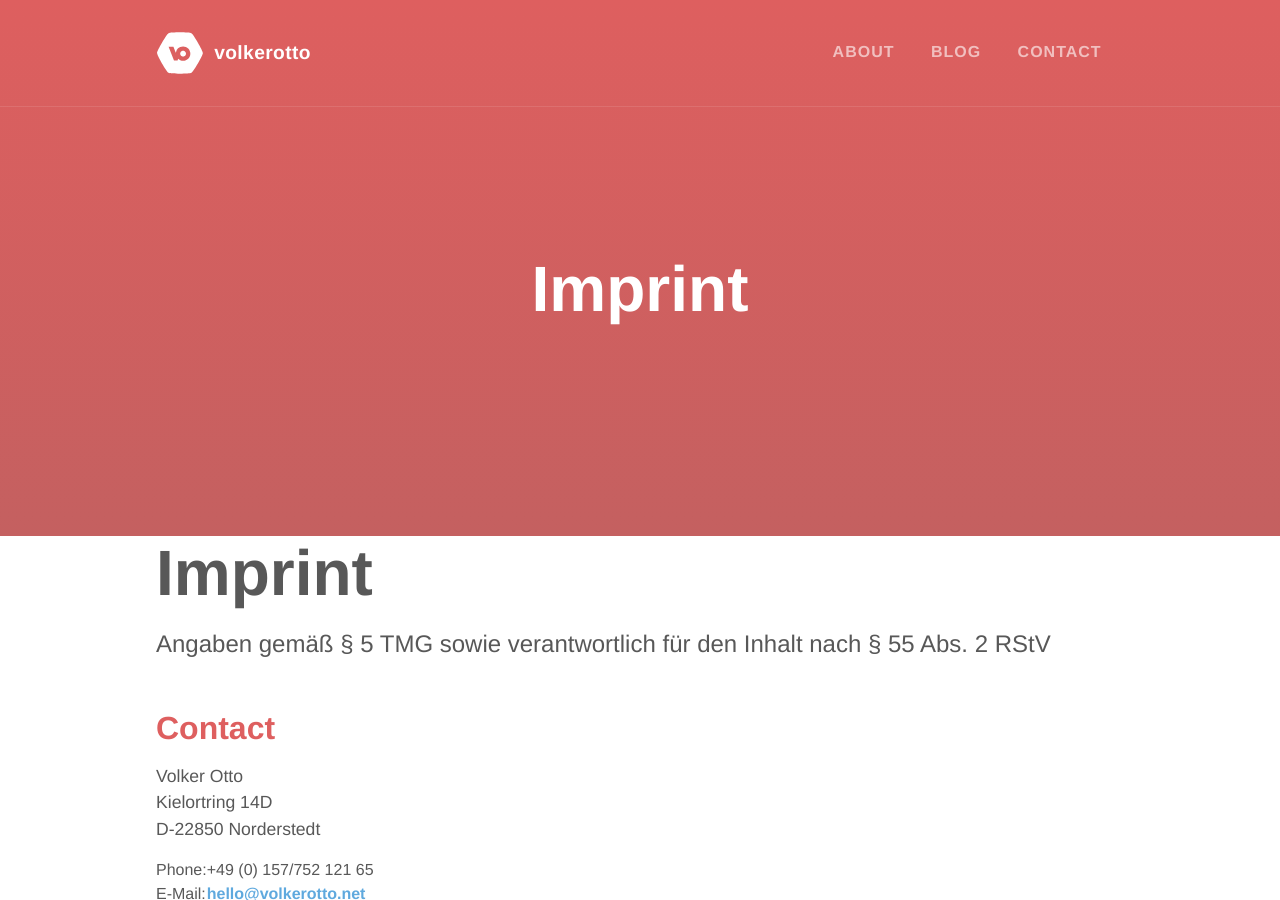
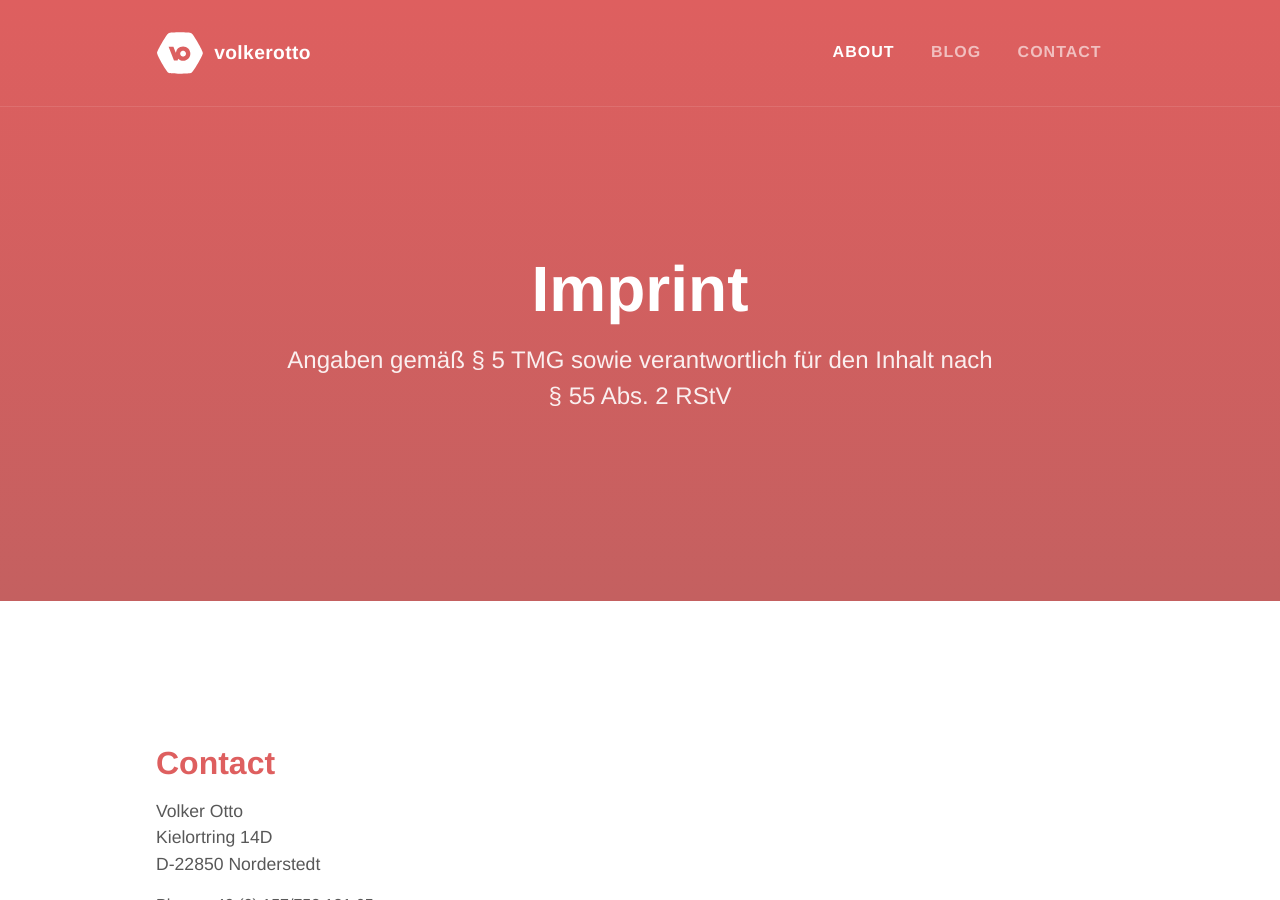
Before and after one commit to l4ci/l4ci.github.io, a Jekyll site: the page built from imprint/index.html, in a window 1280 px wide and 900 px high. Built offline with Jekyll 4.4.1, drawn with Linux system fonts in a browser that asks for light colours; nearby versions of some CDN libraries; Markdown is read by kramdown in place of the engine named in the settings.

Commit message:
smaller fixes

```diff
--- a/_includes/nav.html
+++ b/_includes/nav.html
@@ -11,7 +15,7 @@
 
     <nav role="navigation">
       <ul>
-        <li><a href="{{ site.url }}" {% if current[1] == '/' %}class="active"{% endif %}>About</a></li>
+        <li><a href="{{ site.url }}" {% if current[1] != 'blog' %}class="active"{% endif %}>About</a></li>
         <!-- <li><a href="{{ site.url }}/work">Work</a></li> -->
         <li><a href="{{ site.url }}/blog" {% if current[1] == 'blog' %}class="active"{% endif %}>Blog</a></li>
         <li><a href="mailto:{{ site.me.email }}">Contact</a></li>
--- a/_layouts/page.html
+++ b/_layouts/page.html
@@ -15,7 +15,9 @@
 
 <main class="content">
   <div class="container">
-    {{ content }}
+    <div class="fullBox">
+      {{ content }}
+    </div><!-- .fullBox -->
   </div><!-- .container -->
 </main><!-- .content -->
 
--- a/imprint/index.html
+++ b/imprint/index.html
@@ -1,10 +1,8 @@
 ---
 title: Imprint
 layout: page
+excerpt: Angaben gemäß § 5 TMG sowie verantwortlich für den Inhalt nach § 55 Abs. 2 RStV
 ---
-<h1 class="hero">Imprint</h1>
-<p class="lead subheader">Angaben gemäß § 5 TMG sowie verantwortlich für den Inhalt nach § 55 Abs. 2 RStV</p>
-
 <h3>Contact</h3>
 <p>
 Volker Otto<br>
```
Also changed, not shown: other parts of _includes/nav.html (+4 -0 lines), _includes/header.html (+7 -11 lines), 1 other file.
